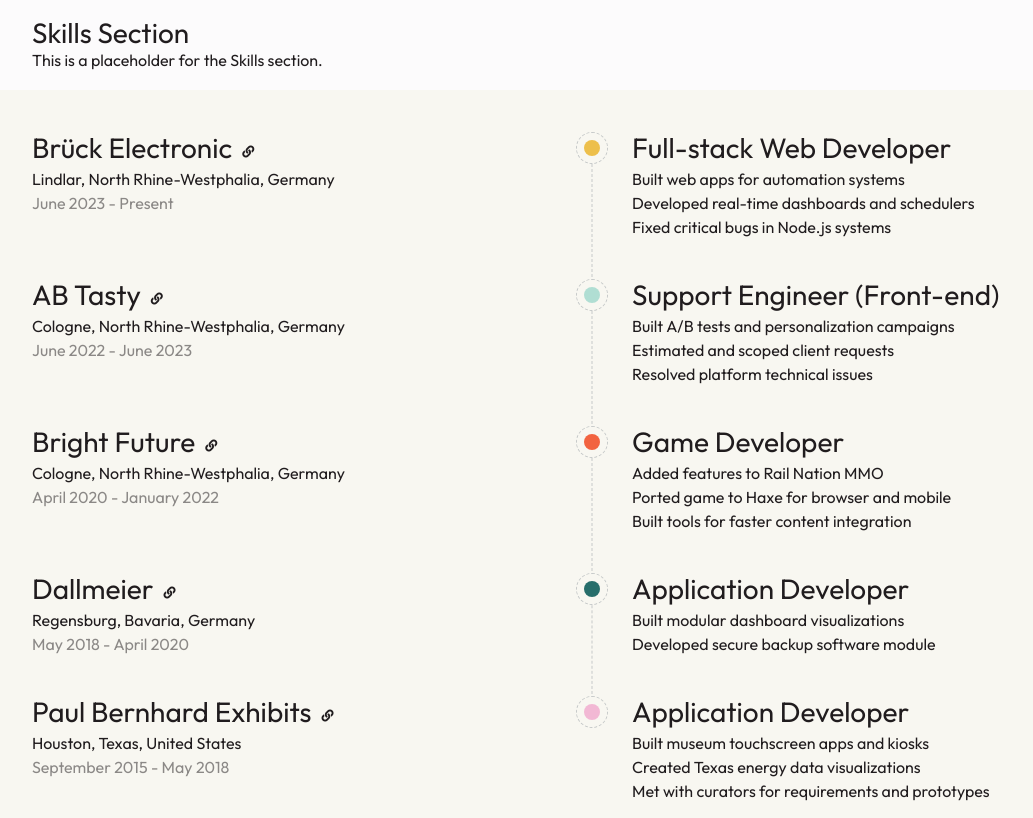
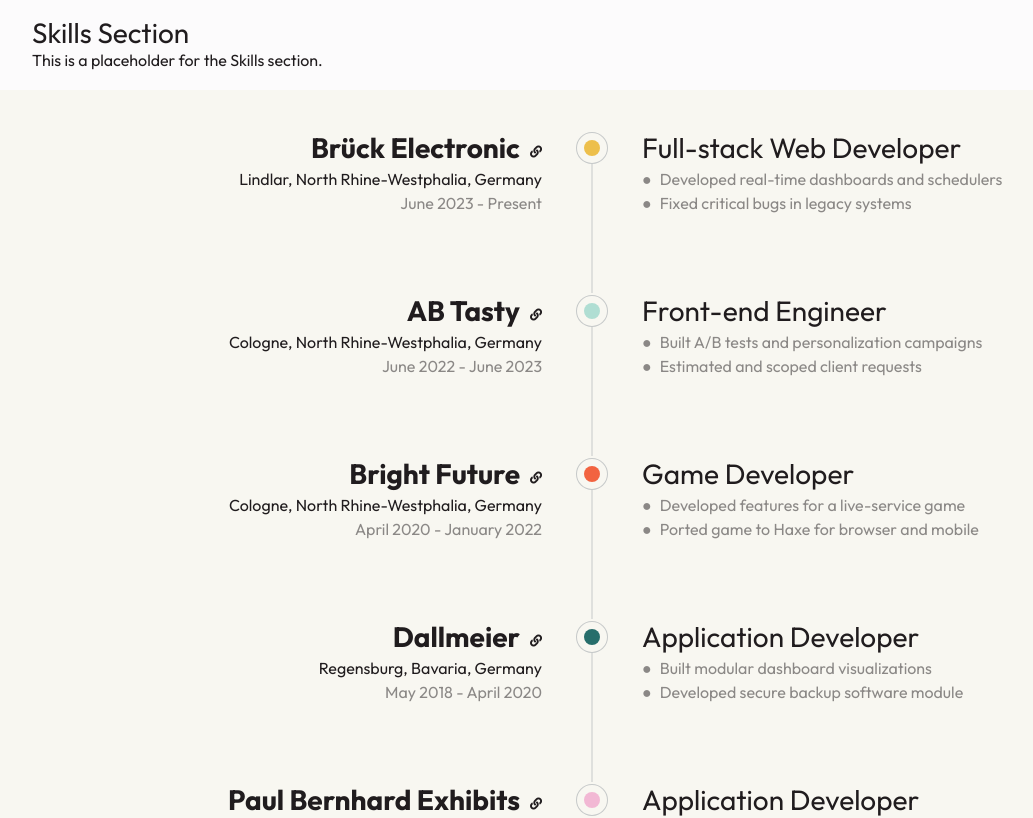
Before and after one commit to olinkirkland/olinkirkland.github.io, a Vue app: page / in a window 1280 px wide. Shown: the part 500-1318 px from the top of the page, without its empty margins (48-1081 px from the left). Built offline with nearby package versions, Linux system fonts and the light colour scheme; a web font is replaced by a local one.

Commit message:
Timeline update

```diff
--- a/src/assets/scss/styles.scss
+++ b/src/assets/scss/styles.scss
@@ -19,6 +19,11 @@
 }
 
 // Typography
+strong,
+em {
+    font-size: inherit;
+}
+
 h1,
 h2,
 h3,
--- a/src/components/Footer.vue
+++ b/src/components/Footer.vue
@@ -9,7 +9,7 @@
                 </p>
 
                 <Button class="dark" @click="$emit('scrollToTop')">
-                    <i class="icon fas fa-arrow-up"></i>
+                    <i class="fas fa-arrow-up"></i>
                     <span>Back to top</span>
                 </Button>
             </div>
--- a/src/components/Hero.vue
+++ b/src/components/Hero.vue
@@ -15,7 +15,7 @@
             <div class="hero-links">
                 <!-- Download Resume -->
                 <Button class="light" @click="downloadResume">
-                    <i class="icon fas fa-arrow-down"></i>
+                    <i class="fas fa-arrow-down"></i>
                     <span>Resume (113 KB)</span>
                 </Button>
 
@@ -101,6 +101,11 @@
     gap: 2.4rem;
     align-items: center;
 }
+
+.icon {
+    color: var(--surface);
+    font-size: 2.4rem;
+}
 </style>
 
 <style lang="scss" scoped>
--- a/src/components/Timeline.vue
+++ b/src/components/Timeline.vue
@@ -1,6 +1,7 @@
 <template>
     <div class="timeline-background">
         <section>
+            <div>
                 <TimelineBlock
                     v-for="(entry, index) in timelineEntries"
                     :index="index"
@@ -12,6 +13,7 @@
                     :description="entry.description"
                     :link="entry.link"
                 />
+            </div>
         </section>
     </div>
 </template>
@@ -27,9 +29,8 @@
         company: 'Paul Bernhard Exhibits',
         position: 'Application Developer',
         description: [
-            'Built museum touchscreen apps and kiosks',
-            'Created Texas energy data visualizations',
-            'Met with curators for requirements and prototypes'
+            'Created museum touchscreen apps and kiosks',
+            'Procured requirements from museum staff'
         ],
         link: 'https://www.pbe.design/'
     },
@@ -52,9 +53,8 @@
         company: 'Bright Future',
         position: 'Game Developer',
         description: [
-            'Added features to Rail Nation MMO',
+            'Developed features for a live-service game',
             'Ported game to Haxe for browser and mobile',
-            'Built tools for faster content integration'
         ],
         link: 'https://www.traviangames.com/en/bright-future'
     },
@@ -63,11 +63,10 @@
         dateEnd: 'June 2023',
         location: 'Cologne, North Rhine-Westphalia, Germany',
         company: 'AB Tasty',
-        position: 'Support Engineer (Front-end)',
+        position: 'Front-end Engineer',
         description: [
             'Built A/B tests and personalization campaigns',
-            'Estimated and scoped client requests',
-            'Resolved platform technical issues'
+            'Estimated and scoped client requests'
         ],
         link: 'https://www.abtasty.com/'
     },
@@ -78,9 +77,8 @@
         company: 'Brück Electronic',
         position: 'Full-stack Web Developer',
         description: [
-            'Built web apps for automation systems',
             'Developed real-time dashboards and schedulers',
-            'Fixed critical bugs in Node.js systems'
+            'Fixed critical bugs in legacy systems'
         ],
         link: 'https://www.beg-luxomat.com/'
     }
@@ -92,4 +90,9 @@
     background-color: var(--surface);
     padding: 2rem 0;
 }
+
+section {
+    display: flex;
+    justify-content: center;
+}
 </style>
--- a/src/components/TimelineBlock.vue
+++ b/src/components/TimelineBlock.vue
@@ -3,7 +3,7 @@
         <div class="company-location-and-dates">
             <div class="flex">
                 <h2>
-                    {{ company }}
+                    <strong>{{ company }}</strong>
                 </h2>
                 <a
                     class="icon"
@@ -27,7 +27,11 @@
         <div class="position-and-descriptions">
             <h2>{{ position }}</h2>
             <ul>
-                <li v-for="(item, index) in description" :key="index">
+                <li
+                    v-for="(item, index) in description"
+                    :key="index"
+                    class="muted"
+                >
                     {{ item }}
                 </li>
             </ul>
@@ -64,22 +68,34 @@
 <style lang="scss" scoped>
 .timeline-block {
     display: grid;
-    grid-template-columns: 1fr 4rem 1fr;
-    gap: 2rem;
+    grid-template-columns: 1fr 2rem 1fr;
+    gap: 4rem;
 
     .position-and-descriptions ul {
         display: flex;
         flex-direction: column;
         gap: 0.4rem;
+        > li::before {
+            content: '●';
+            margin-right: 0.8rem;
+        }
     }
 }
 
 .company-location-and-dates,
 .position-and-descriptions {
-    padding-bottom: 4rem;
+    padding-bottom: 8rem;
     display: flex;
     flex-direction: column;
     gap: 0.4rem;
+}
+
+.company-location-and-dates {
+    text-align: right;
+    > .flex {
+        justify-content: flex-end;
+        align-items: center; // Aligns company name and link icon
+    }
 }
 
 .timeline-block:last-child {
@@ -108,7 +124,7 @@
         transform: translateY(-25%);
         border-radius: 50%;
         background-color: var(--surface);
-        border: 1px dashed var(--border);
+        border: 1px solid var(--border);
     }
 
     > .timeline-dot {
@@ -122,7 +138,7 @@
     }
 
     > .timeline-line {
-        border-right: 1px dashed var(--border);
+        border-right: 1px solid var(--border);
         width: 1px;
         position: absolute;
         top: 0.4rem;
@@ -130,10 +146,6 @@
         left: 50%;
         transform: translateX(-50%);
     }
-}
-
-.company-location-and-dates > .flex {
-    align-items: center;
 }
 
 .icon {
@@ -146,6 +158,7 @@
 <style lang="scss" scoped>
 @media (max-width: 768px) {
     .timeline-block {
+        width: 100%;
         display: grid;
         grid-template-areas:
             'timeline-graphic company-location-and-dates'
```
Lines whose indentation alone changed are shown as unchanged.
